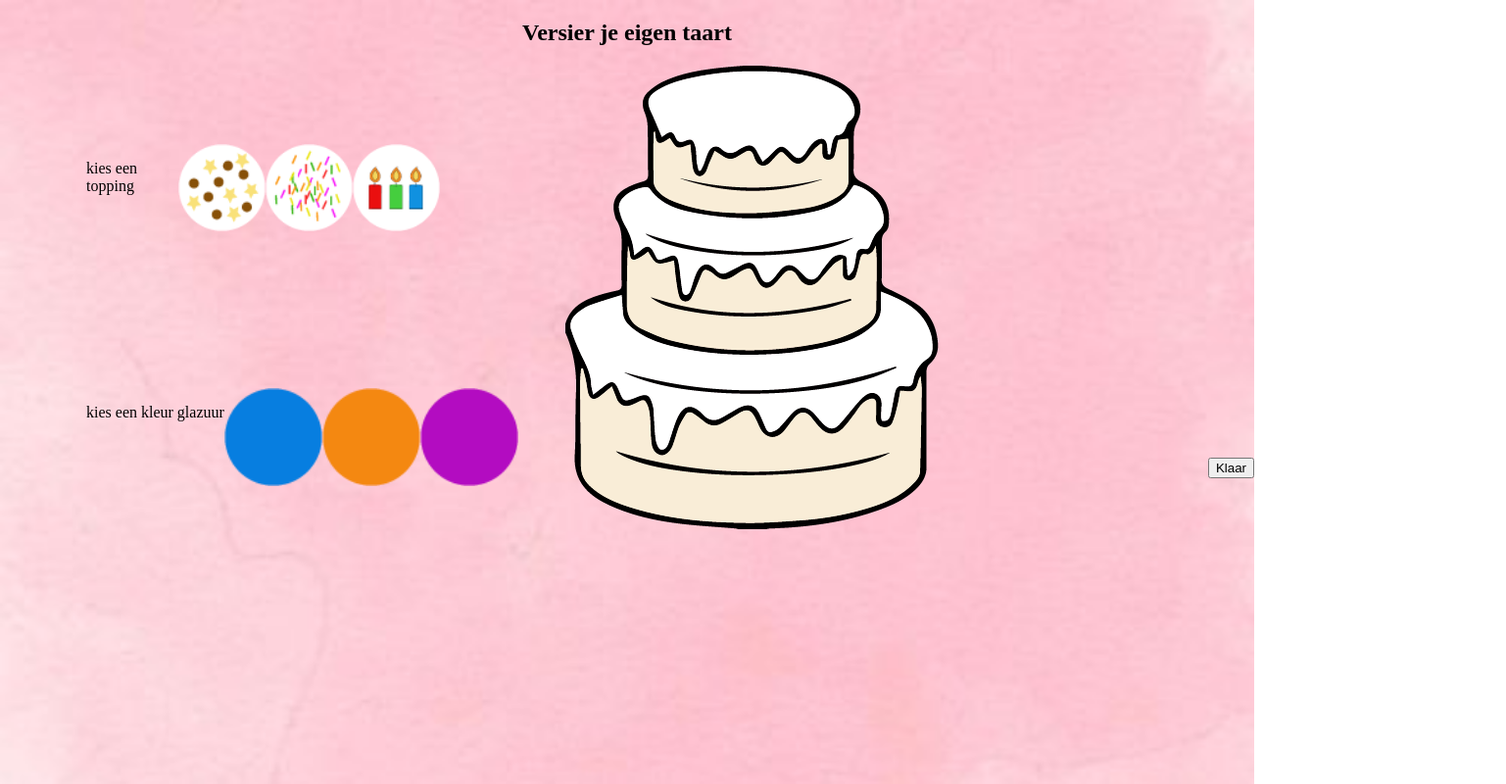
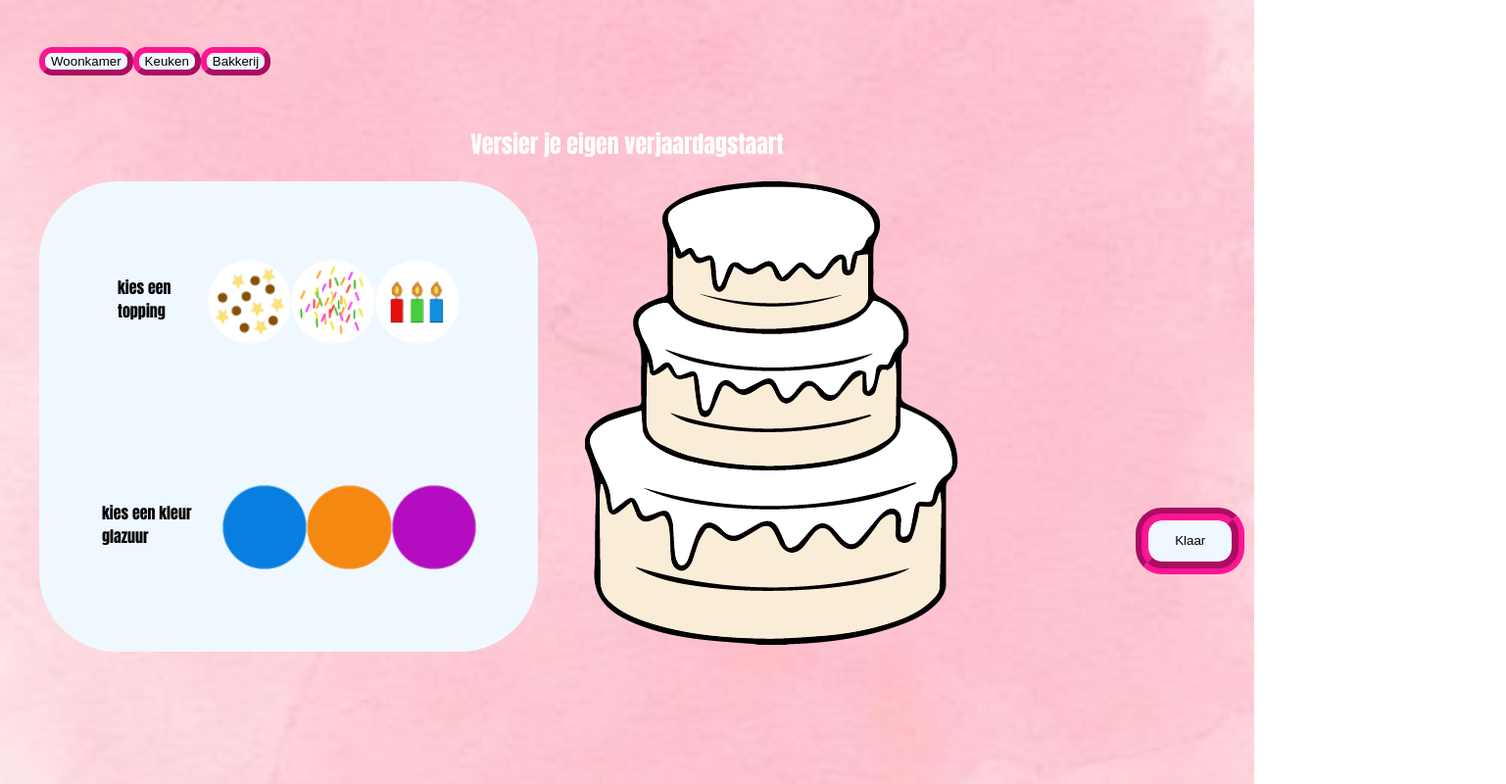
Before and after one commit to EsmeeWestdijk/Eindopdracht_Inleiding_programmeren, a plain HTML site: page index.html in a window 1280 px wide. Shown: the whole page at 98% size, 1537 px wide, since content can reach past the window. Drawn offline with Linux system fonts and the light colour scheme.

Commit message:
versie 4

```diff
--- a/index.html
+++ b/index.html
@@ -10,14 +10,21 @@
 </head>
 
 <header>
-
+    <nav>
+        <ul class="achtergronden">
+            <li> <button id="woonkamer">Woonkamer</button></li>
+            <li> <button id="keuken">Keuken</button> </li>
+            <li> <button id="bakkerij">Bakkerij</button> </li>
+        </ul>
+    </nav>
 </header>
 
 <body>
 
     <section>
-        <h1>Versier je eigen taart</h1>
+        <h1>Versier je eigen verjaardagstaart</h1>
     </section>
+
 
     <section class="plaatjes">
 
@@ -55,19 +62,24 @@
             <img id="chocoladeOverlay" src="image/chocolade_overlay.png" alt="chocolade">
 
             <div class="kaarsjes">
-            <img id="kaarsjesTop" src="image/kaarsjes.png" alt="kaarsjes">
+                <img id="kaarsjesTop" src="image/kaarsjes.png" alt="kaarsjes">
             </div>
             <div class="confetti">
-            <img id="confetti" src="image/confetti.png" alt="confetti">
+                <img id="confetti" src="image/confetti.png" alt="confetti">
             </div>
+
+            <img id="keuken" src="image/achtergrond_keuken.jpeg" alt="keuken">
+            <img id="woonkamer" src="image/achtergrond_woonkamer.jpeg" alt="woonkamer">
+            <img id="bakkerij" src="image/achtergrond_bakkerij.jpeg" alt="bakkerij">
+
         </section>
 
         <section class="button">
-        <button id="yeey"> Klaar</button>
+            <button id="yeey"> Klaar</button>
         </section>
 
         <section>
-            <audio id="audio" src="audio/Snollebollekes_audio.mp3" ></audio>
+            <audio id="audio" src="audio/Snollebollekes_audio.mp3"></audio>
         </section>
 
     </section>
--- a/script.js
+++ b/script.js
@@ -10,7 +10,6 @@ let glazuurPaarsMenu = document.querySelector("#paarsMenu")
 
 glazuurBlauwMenu.addEventListener("click", () => {
     glazuurBlauw.classList.toggle("show")
-
 })
 
 glazuurOranjeMenu.addEventListener("click", () => {
@@ -31,7 +30,6 @@ let kaarsjesMenu = document.querySelector("#kaarsjesMenu")
 
 chocoladeMenu.addEventListener("click", () => {
     chocoladeOverlay.classList.toggle("show")
-
 })
 
 sprinkelsMenu.addEventListener("click", () => {
@@ -43,14 +41,17 @@ kaarsjesMenu.addEventListener("click", () => {
 })
 
 
-
 let elementH1 = document.querySelector("h1")
 
 let button = document.querySelector("#yeey")
 
 let confettiKlaar = document.querySelector("#confetti")
 
+/* bron audio: https://www.youtube.com/watch?v=uGsRDqPEPtI*/
+let audioElement = document.querySelector("#audio")
 
+
+/*--Samen met Lieke--*/
 button.addEventListener("click", () => {
     if (
         glazuurBlauw.classList.contains("show") ||
@@ -60,35 +61,47 @@ button.addEventListener("click", () => {
         sprinkelsOverlay.classList.contains("show") ||
         kaarsjesOverlay.classList.contains("show")
     ) {
-        elementH1.textContent = "Gefeliciteerd, je taart is klaar!"
         confettiKlaar.classList.toggle("show")
         audioElement.play();
+        elementH1.textContent = "Gefeliciteerd, je taart is klaar!"
 
         setTimeout(() => {
+            elementH1.textContent = "";
             audioElement.pause();
-            audioElement.currentTime = 0; // Terugspoelen naar het begin
-        }, 10000);
+            audioElement.currentTime = 0;
+            confettiKlaar.classList.toggle("show")
+        }, 20000);
+
 
     } else {
         elementH1.textContent = "Probeer nog wat toe te voegen aan de taart"
     }
 })
 
-let audioElement = document.querySelector("#audio")
+/* bron onderzoek audio:
+   Chatgpt promt: hoe kan ik een audio toevoegen aan mijn javascript?*/
+
+/*bron onderzoek audio:
+  Chatgpt promt: hoe stop ik de audio na 30 sec + mijn code?*/
 
 
-/* bron audio: https://www.youtube.com/watch?v=uGsRDqPEPtI*/
+/*--samen met Bente--*/
 
-/* bron onderzoek audio:
-   Chatgpt promt: hoe kan ik een audio toevoegen aan mijn javascript?
-   Antwoord: Je moet een <audio> element in je HTML-bestand toevoegen. Dit element bevat de audiobron die je wilt afspelen.
-   audioElement.play toevoegen in Javascript.*/
+const veranderBakkerij = document.querySelector("#bakkerij")
+const veranderWoonkamer = document.querySelector("#woonkamer")
+const veranderKeuken = document.querySelector("#keuken")
 
-/*bron onderzoek audio:
-  Chatgpt promt: hoe stop ik de audio na 30 sec + mijn code?
-  Antwoord: // Stop de audio na 30 seconden (30000 milliseconden)
-                setTimeout(() => {
-                    audioElement.pause();
-                    audioElement.currentTime = 0; // Terugspoelen naar het begin
-                }, 30000);
-*/
+/*https://bakkerijmaris.be/*/
+veranderBakkerij.addEventListener("click", () => {
+    document.body.style.backgroundImage = "url(image/achtergrond_bakkerij.jpeg)"
+});
+
+/*https://www.woonenzo.nl/complete-woonkamers/complete-woonkamer-high-rock-met-barkast*/
+veranderWoonkamer.addEventListener("click", () => {
+    document.body.style.backgroundImage = "url(image/achtergrond_woonkamer.jpeg)"
+});
+
+/*https://www.kitchen4all.nl/keuken-inspiratie/*/
+veranderKeuken.addEventListener("click", () => {
+    document.body.style.backgroundImage = "url(image/achtergrond_keuken.jpeg)"
+});
--- a/style.css
+++ b/style.css
@@ -1,4 +1,5 @@
 body {
+    font-family:Impact, Haettenschweiler, 'Arial Narrow Bold', sans-serif;
     background-image: url(image/achtergrond_roze.jpeg);
     background-repeat: no-repeat;
     background-size: cover;
@@ -7,11 +8,20 @@ body {
 h1 {
     display: flex;
     justify-content: center;
+    color: white;
 }
 
-.button{
+#yeey {
     margin-left: 35em;
     margin-top: 25em;
+    padding: 1em 2em;
+    margin-right: 20em;
+    background-color: aliceblue;
+    border-radius: 2em;
+    border-color: deeppink;
+    border-style: groove;
+    border-width: 1em;
+
 }
 
 
@@ -22,11 +32,18 @@ h1 {
     flex-direction: row;
     margin: 4em;
     padding: 1em;
+
+}
+
+#imageMenuGlazuur {
+    max-width: 25%;
+    margin: 3em;
 }
 
 .plaatjes {
     display: flex;
     position: absolute;
+
 }
 
 #imageMenuGlazuur {
@@ -58,13 +75,42 @@ h1 {
     display: block !important;
 }
 
-.kaarsjes{
+.kaarsjes {
     margin-left: 9em;
     margin-bottom: 15em;
     max-height: 25.5%;
 }
 
-.confetti{
-   margin-left: -3.5em;
-   margin-top: -16em;
+.confetti {
+    margin-left: -3.5em;
+    margin-top: -16em;
 }
+
+.versiering {
+    border: 1em;
+    height: 30em;
+    border-radius: 5em;
+    border-color: blueviolet;
+    background-color: aliceblue;
+    margin-left: 2em;
+
+}
+
+#imageMenuToppings {
+    display: flex;
+
+}
+
+li button{
+    border-radius: 1em;
+    background-color: aliceblue;
+    border-color: deeppink;
+    border-width: 0.5em;
+
+}
+
+nav ul{
+    list-style: none;
+    display: flex;
+    padding: 2em;
+}
```
Also changed, not shown: image/achtergrond_bakkerij.jpeg (added), image/achtergrond_keuken.jpeg (added), image/achtergrond_woonkamer.jpeg (added), image/achtergrond_woonkamer.webp (added).
